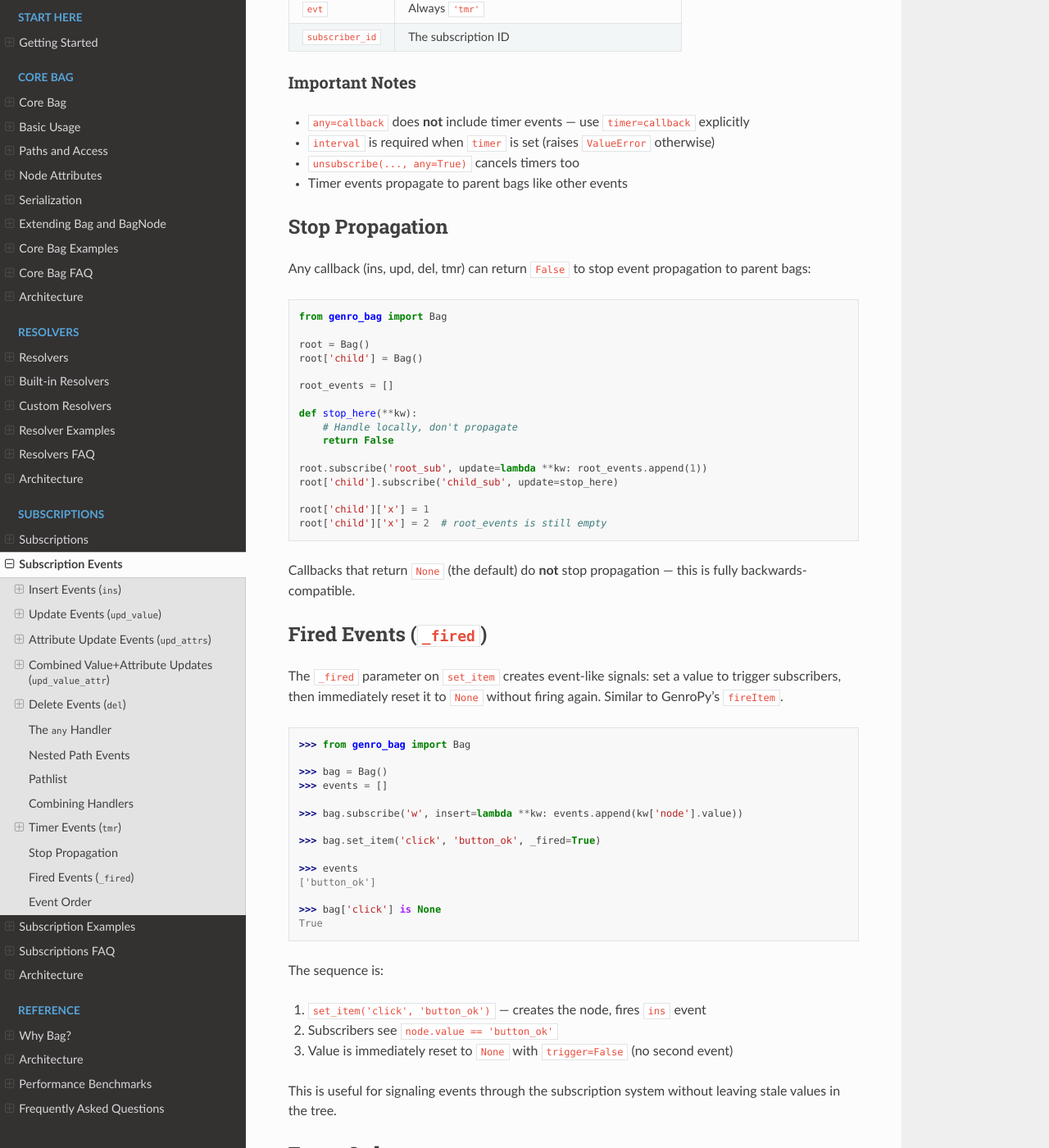
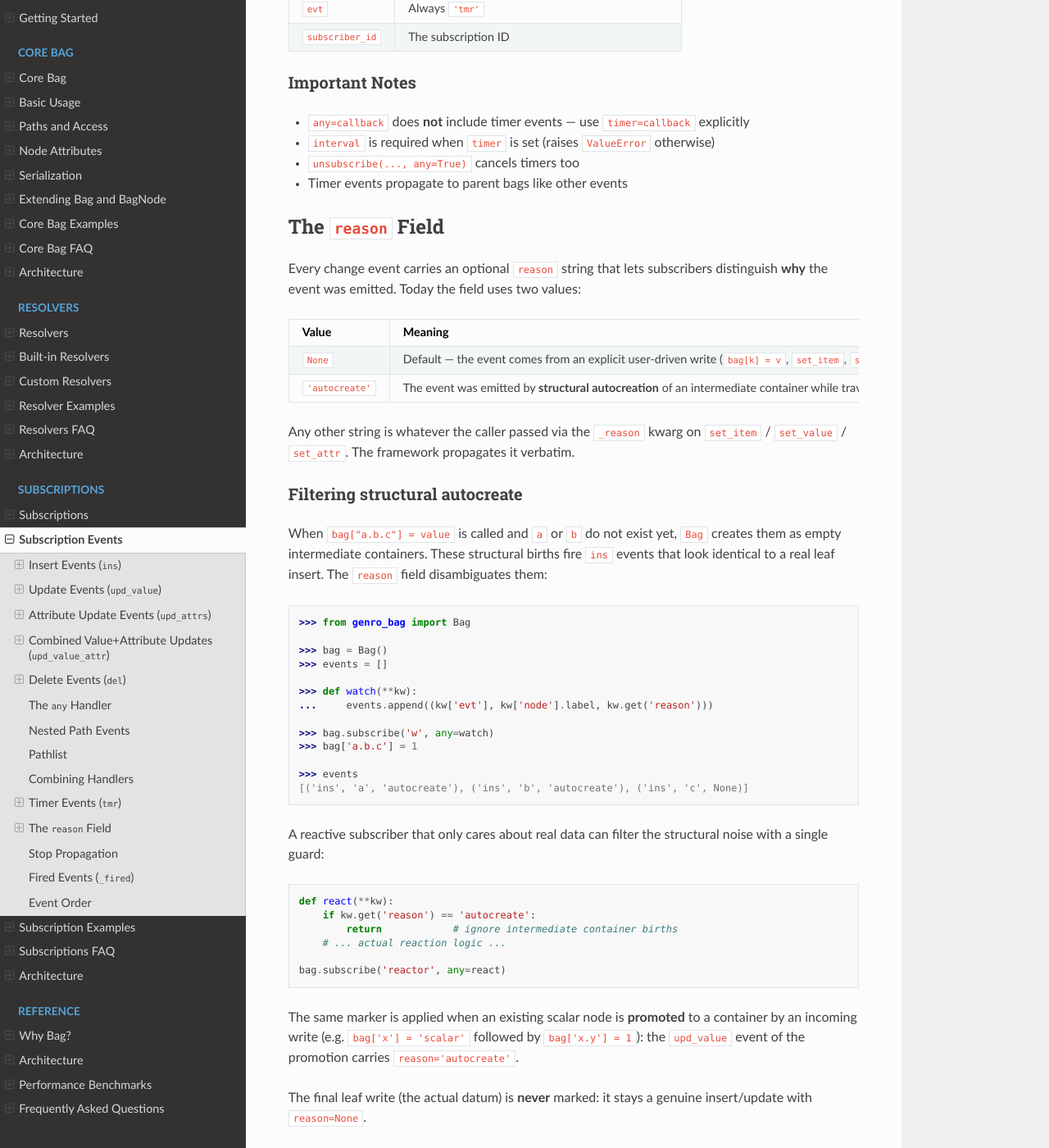
Before and after one commit to genropy/genro-bag, a Sphinx documentation site: the page built from docs/subscriptions/events.md, in a window 1280 px wide and 1400 px high, scrolled down 7507 px. Shown: the whole window at 82% size. Built offline with Sphinx 7.4.7 and the Read the Docs theme 3.1.0, drawn with Linux system fonts in a browser that asks for light colours.

Commit message:
feat(traverse): mark autocreate of intermediate containers with reason="autocreate" (closes #53)
Path traversal in write mode autocreates intermediate container nodes on
the fly (e.g. when `bag["a.b.c"] = value` and `a` or `b` do not exist
yet). Until now these structural births fired `ins` events that looked
identical to genuine leaf inserts: same `reason=None` everywhere. A
reactive subscriber had no robust way to skip the structural noise — the
only discriminator was `isinstance(node.value, Bag)`, which conflates
structure with a genuine Bag-valued datum.

We now propagate `_reason="autocreate"` from the two traversal call
sites (intermediate container creation in `_htraverse.finalize`, scalar
to container promotion in `_get_new_curr`). The reason field already
flows end to end (`_nodes.set` -> `_on_node_inserted` -> subscriber), so
the change is purely additive: two kwargs added, zero plumbing.

The final leaf write — the actual datum — is unchanged: it stays
`reason=None`. Subscribers that ignore `reason` see no difference.
Subscribers that filter `reason == "autocreate"` now match the legacy
gnrdomsource.js behavior and skip structural events cleanly.

Documented in docs/subscriptions/events.md under a new "The reason
field" section, with the reserved values listed in a table.

````diff
--- a/docs/subscriptions/events.md
+++ b/docs/subscriptions/events.md
@@ -377,6 +377,62 @@ bag.unsubscribe('poller', timer=True)  # Stop the timer
 - `unsubscribe(..., any=True)` cancels timers too
 - Timer events propagate to parent bags like other events
 
+## The `reason` Field
+
+Every change event carries an optional `reason` string that lets subscribers
+distinguish **why** the event was emitted. Today the field uses two values:
+
+| Value | Meaning |
+| --- | --- |
+| `None` | Default — the event comes from an explicit user-driven write (`bag[k] = v`, `set_item`, `set_attr`, …). |
+| `'autocreate'` | The event was emitted by **structural autocreation** of an intermediate container while traversing a missing path in write mode. See below. |
+
+Any other string is whatever the caller passed via the `_reason` kwarg on
+`set_item` / `set_value` / `set_attr`. The framework propagates it verbatim.
+
+### Filtering structural autocreate
+
+When `bag["a.b.c"] = value` is called and `a` or `b` do not exist yet,
+`Bag` creates them as empty intermediate containers. These structural
+births fire `ins` events that look identical to a real leaf insert. The
+`reason` field disambiguates them:
+
+```{doctest}
+>>> from genro_bag import Bag
+
+>>> bag = Bag()
+>>> events = []
+
+>>> def watch(**kw):
+...     events.append((kw['evt'], kw['node'].label, kw.get('reason')))
+
+>>> bag.subscribe('w', any=watch)
+>>> bag['a.b.c'] = 1
+
+>>> events
+[('ins', 'a', 'autocreate'), ('ins', 'b', 'autocreate'), ('ins', 'c', None)]
+```
+
+A reactive subscriber that only cares about real data can filter the
+structural noise with a single guard:
+
+```python
+def react(**kw):
+    if kw.get('reason') == 'autocreate':
+        return            # ignore intermediate container births
+    # ... actual reaction logic ...
+
+bag.subscribe('reactor', any=react)
+```
+
+The same marker is applied when an existing scalar node is **promoted** to
+a container by an incoming write (e.g. `bag['x'] = 'scalar'` followed by
+`bag['x.y'] = 1`): the `upd_value` event of the promotion carries
+`reason='autocreate'`.
+
+The final leaf write (the actual datum) is **never** marked: it stays a
+genuine insert/update with `reason=None`.
+
 ## Stop Propagation
 
 Any callback (ins, upd, del, tmr) can return `False` to stop event
--- a/pyproject.toml
+++ b/pyproject.toml
@@ -7,7 +7,7 @@ build-backend = "hatchling.build"
 
 [project]
 name = "genro-bag"
-version = "0.18.5"
+version = "0.18.6"
 description = "Modernized bag system for the Genropy framework - hierarchical data container with XML serialization"
 readme = "README.md"
 license = "Apache-2.0"
--- a/src/genro_bag/__init__.py
+++ b/src/genro_bag/__init__.py
@@ -21,7 +21,7 @@ from genro_bag.bag import Bag, BagException
 from genro_bag.bagnode import BagNode, BagNodeContainer, BagNodeException
 from genro_bag.resolver import BagResolver, BagSyncResolver
 
-__version__ = "0.18.5"
+__version__ = "0.18.6"
 
 __all__ = [
     "Bag",
````
Also changed, not shown: 2 other files.
